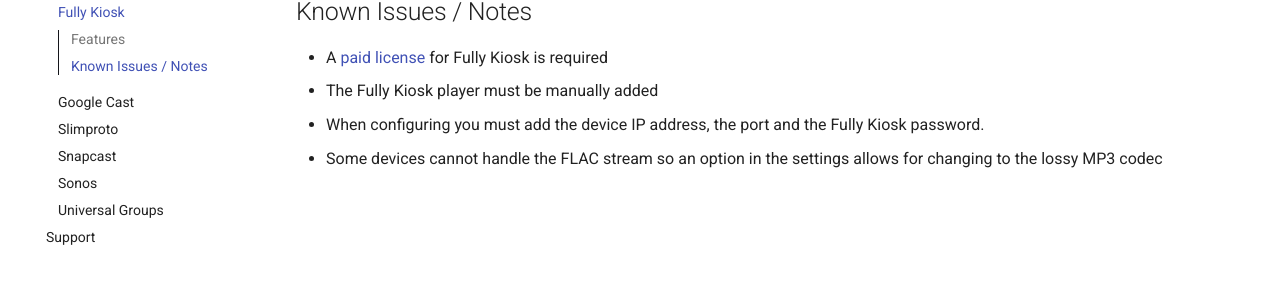
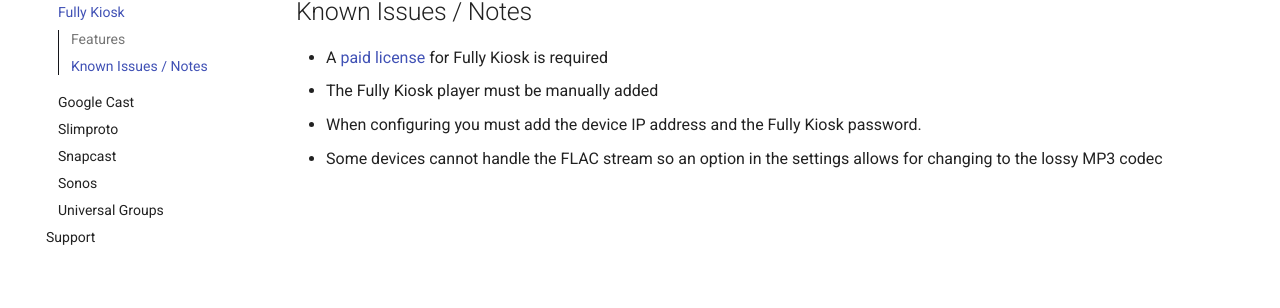
Before and after one commit to pwbriggs/music-assistant.github.io, an MkDocs documentation site: the page built from docs/player-support/fully-kiosk.md, in a window 1280 px wide. Shown: the part 368-676 px from the top of the page. Built offline with MkDocs 1.6.1 and Material for MkDocs 9.7.7, drawn with Linux system fonts in a browser that asks for light colours.

Commit message:
Update fully-kiosk.md

```diff
--- a/docs/player-support/fully-kiosk.md
+++ b/docs/player-support/fully-kiosk.md
@@ -10,5 +10,5 @@
 
 - A [paid license](https://www.fully-kiosk.com/#pricing) for Fully Kiosk is required
 - The Fully Kiosk player must be manually added
-- When configuring you must add the device IP address, the port and the Fully Kiosk password.
+- When configuring you must add the device IP address and the Fully Kiosk password.
 - Some devices cannot handle the FLAC stream so an option in the settings allows for changing to the lossy MP3 codec
```
